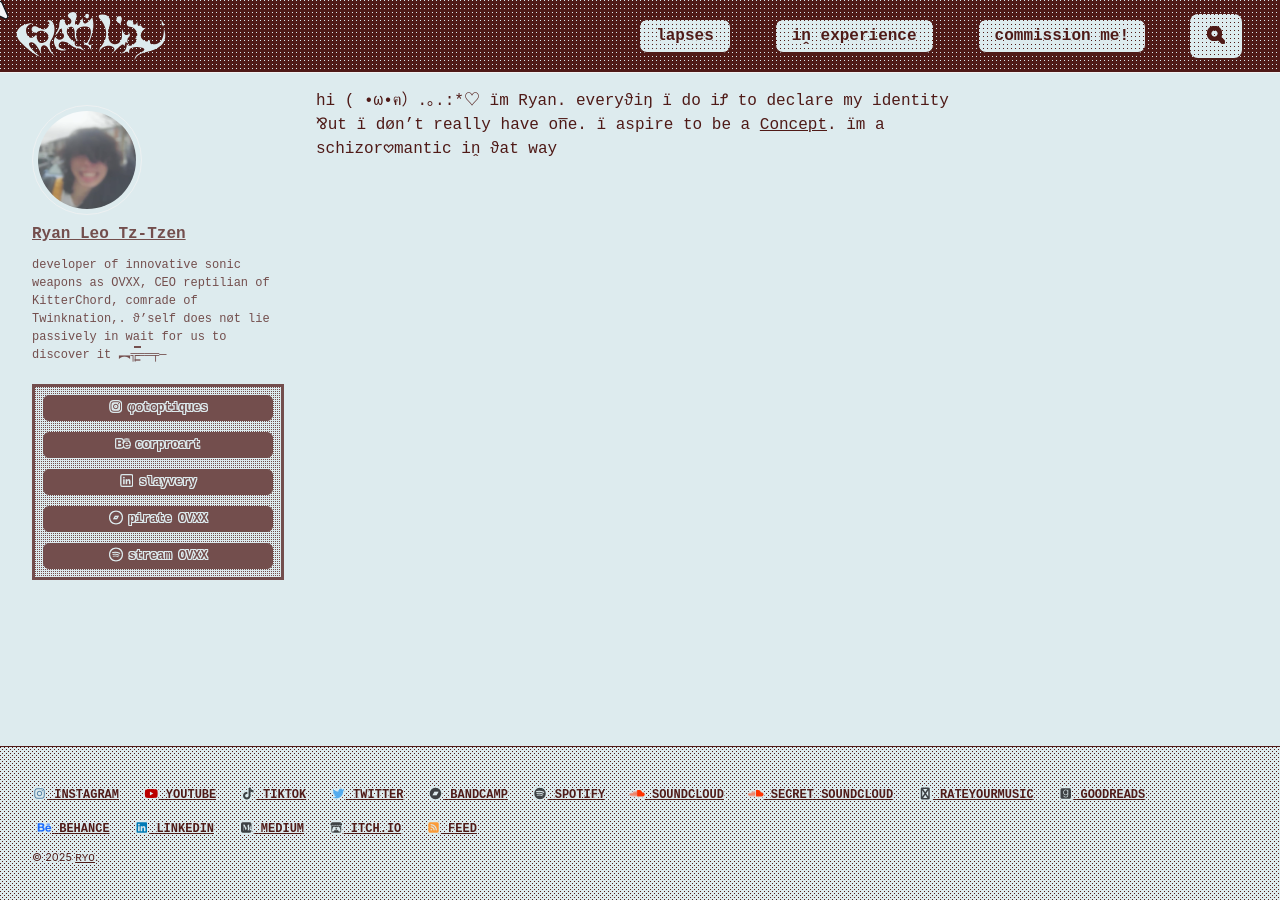
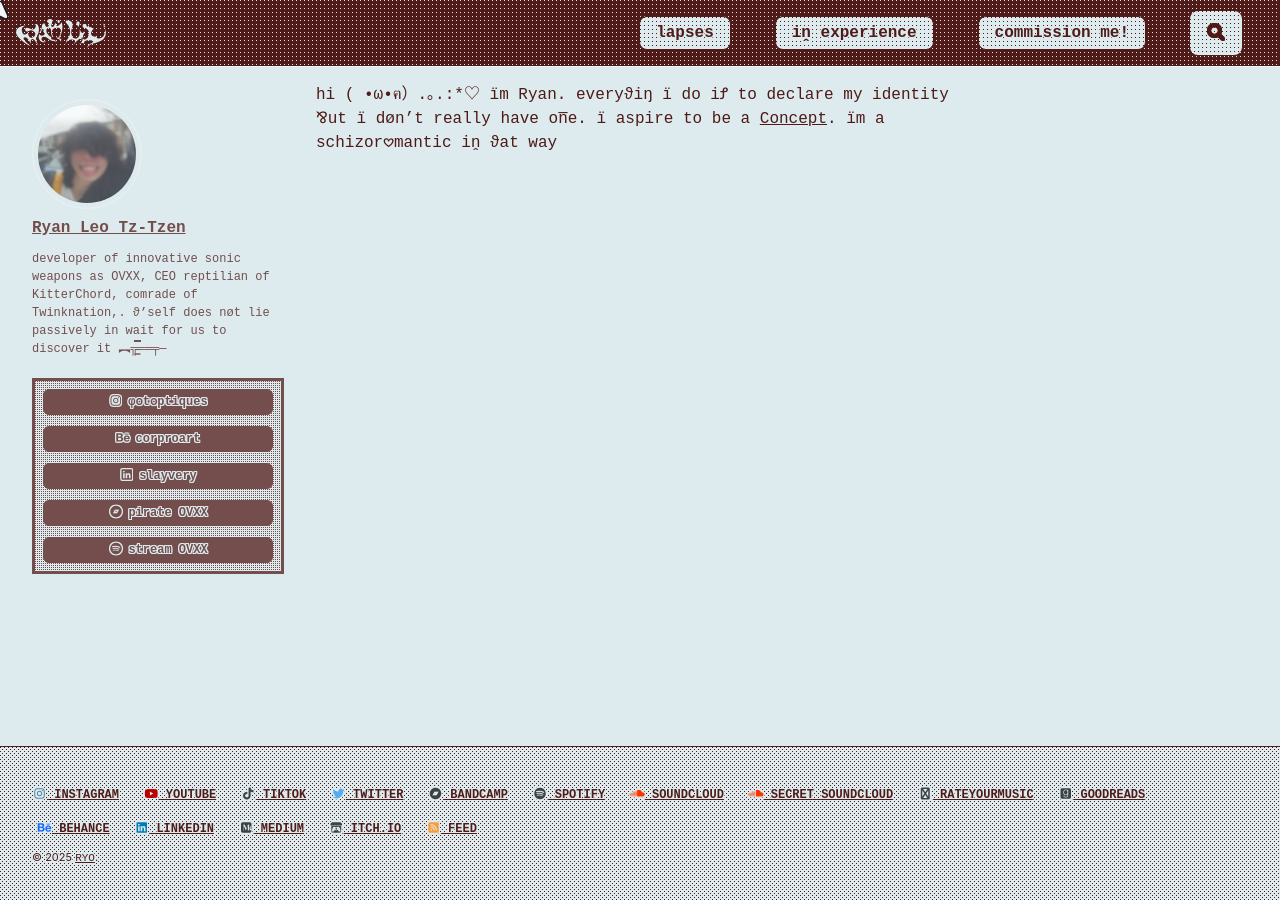
Before and after one commit to cryotato/cryotato.github.io, a Jekyll site: the page built from index.md, in a window 1280 px wide. Built offline with Jekyll 4.4.1, drawn with Linux system fonts in a browser that asks for light colours; cached includes are drawn as plain includes.

Commit message:
Update main.scss

```diff
--- a/assets/css/main.scss
+++ b/assets/css/main.scss
@@ -589,8 +589,8 @@ button:hover, .btn:hover {
 /* Style the SVG logo using CSS mask */
 .site-logo {
   display: inline-block;
-  width: 150px;          // <<< Adjust this width
-  height: 50px;         // <<< Adjust this height
+  width: 90px;          // <<< Adjust this width
+  height: 30px;         // <<< Adjust this height
   vertical-align: middle;
   background-color: var(--light);
   -webkit-mask-image: url(/assets/images/ryanlogo.svg);
```
